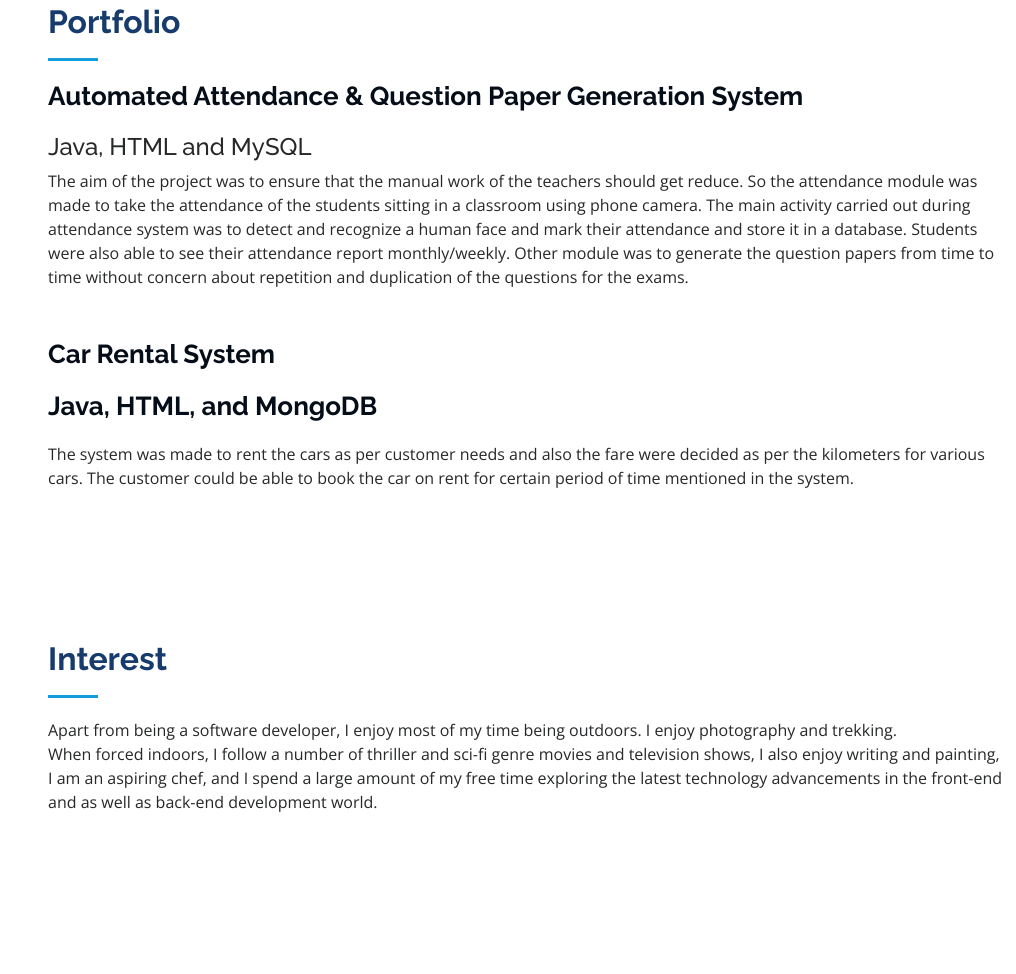
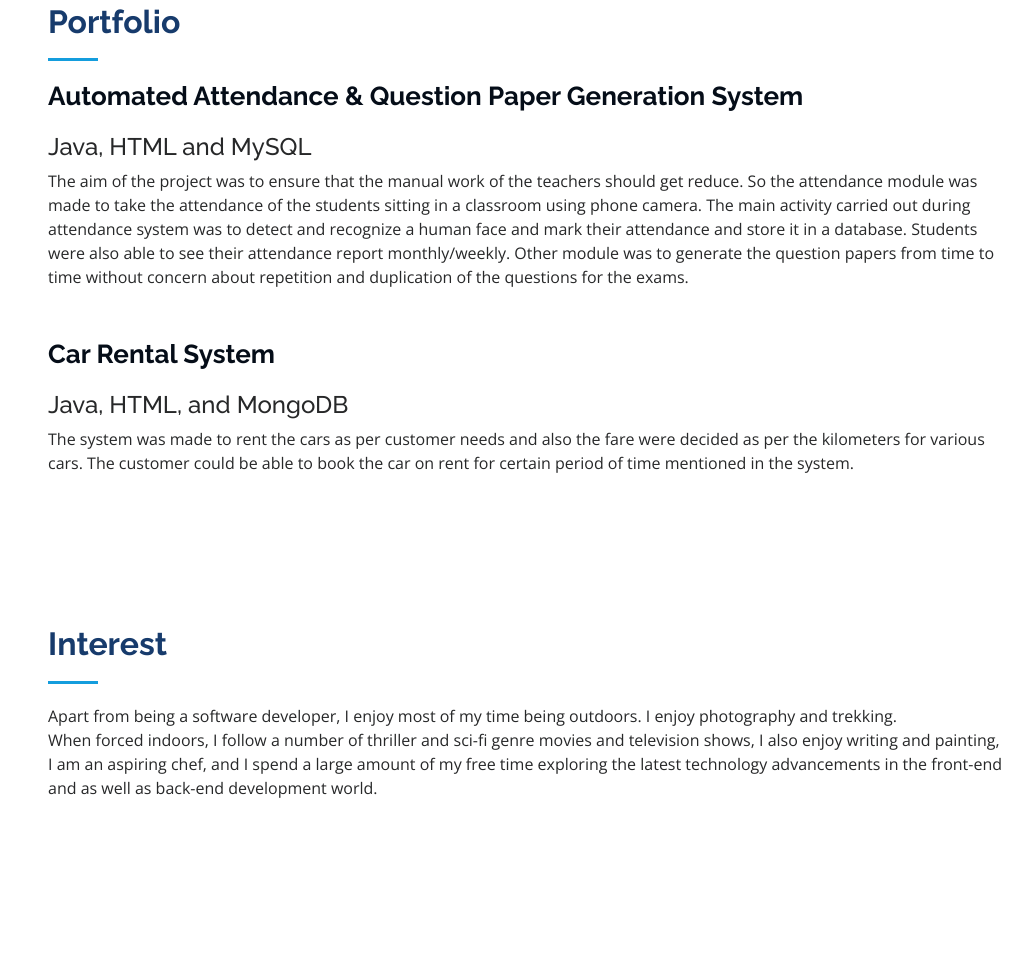
Before and after one commit to ShubhamShinde-24/Portfolio, a plain HTML site: page portfolio.html in a window 1280 px wide. Shown: the part 2659-3633 px from the top of the page, without its empty margins (264-1280 px from the left). Drawn offline with nearby package versions, Linux system fonts and the light colour scheme.

Commit message:
portfolio

```diff
--- a/portfolio.html
+++ b/portfolio.html
@@ -221,7 +221,7 @@
           <div class="section-title">
           <div class="col-lg-12" data-aos="fade-up">
             <h3 class="portfolio-title">Car Rental System</h3>
-            <h4 class="portfolio-title">Java, HTML, and MongoDB</h4>
+            <h4 class="portfolio-item">Java, HTML, and MongoDB</h4>
             <p>The system was made to rent the cars as per customer needs and also the fare were decided as per the
               kilometers for various cars. The customer could be able to book the car on rent for certain period of time
               mentioned in the system.</p>
```
